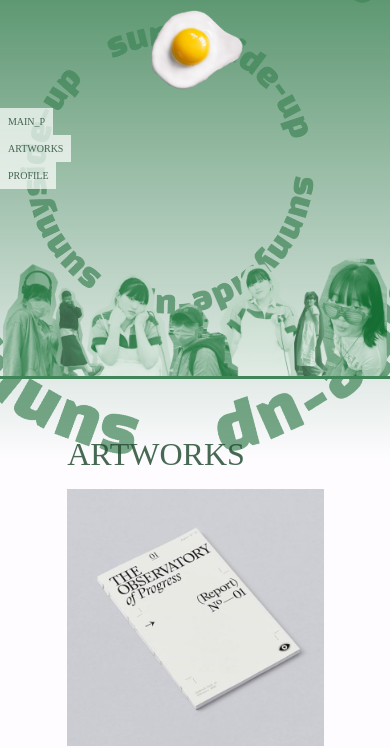
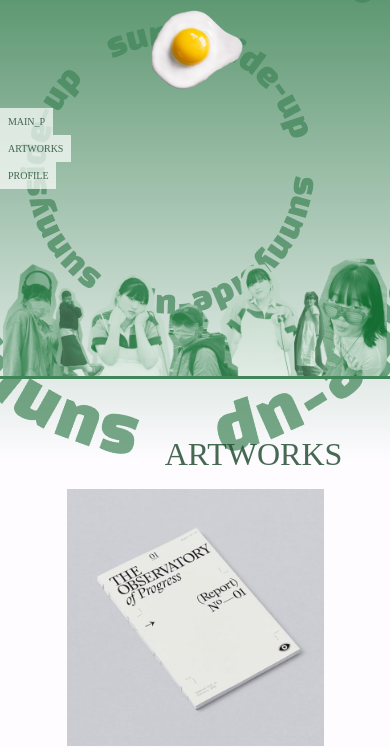
Before and after one commit to choisunny2337/choisunny2337, a plain HTML site: page index.html in a window 390 px wide. Shown: the top 748 px of the page. Drawn offline with Linux system fonts and the light colour scheme; a web font is replaced by a local one.

Commit message:
Update index.css

```diff
--- a/index.css
+++ b/index.css
@@ -363,7 +363,7 @@ a:hover {
     #title {
         top: 30%;
         width: 80%;
-        text-align: center;
+        left: 25%;
         font-size: 2em;
 
     }
```
